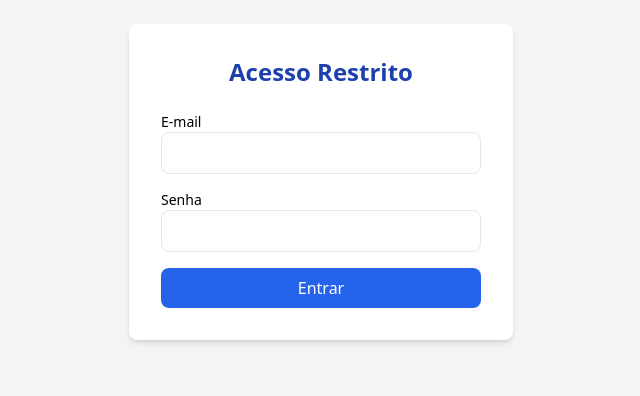
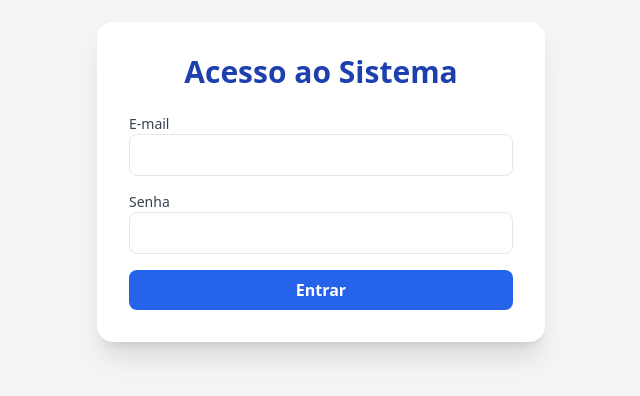
Before and after one commit to IGORGMARTINS/agendamento-lab, a plain HTML site: page login.html in a window 1280 px wide. Shown: the part 218-614 px from the top of the page, without its empty margins (319-959 px from the left). Drawn offline with nearby package versions, Linux system fonts and the light colour scheme.

Commit message:
Update login.html

```diff
--- a/login.html
+++ b/login.html
@@ -2,30 +2,32 @@
 <html lang="pt-br">
 <head>
     <meta charset="UTF-8">
-    <title>Login - Agendamento Lab</title>
+    <meta name="viewport" content="width=device-width, initial-scale=1.0">
+    <title>Login - SESC Lab</title>
     <script src="https://cdn.tailwindcss.com"></script>
     <script src="https://cdn.jsdelivr.net/npm/@supabase/supabase-js@2"></script>
 </head>
 <body class="bg-gray-100 flex items-center justify-center h-screen">
-    <div class="bg-white p-8 rounded-lg shadow-md w-96">
-        <h2 class="text-2xl font-bold mb-6 text-center text-blue-800">Acesso Restrito</h2>
+    <div class="bg-white p-8 rounded-2xl shadow-xl w-full max-w-md">
+        <h2 class="text-3xl font-bold mb-6 text-center text-blue-800">Acesso ao Sistema</h2>
         <form id="loginForm" class="space-y-4">
             <div>
-                <label class="block text-sm font-medium">E-mail</label>
-                <input type="email" id="email" required class="w-full px-4 py-2 border rounded-lg">
+                <label class="block text-sm font-medium text-gray-700">E-mail</label>
+                <input type="email" id="email" required class="w-full px-4 py-2 border rounded-lg focus:ring-2 focus:ring-blue-500 outline-none">
             </div>
             <div>
-                <label class="block text-sm font-medium">Senha</label>
-                <input type="password" id="password" required class="w-full px-4 py-2 border rounded-lg">
+                <label class="block text-sm font-medium text-gray-700">Senha</label>
+                <input type="password" id="password" required class="w-full px-4 py-2 border rounded-lg focus:ring-2 focus:ring-blue-500 outline-none">
             </div>
-            <button type="submit" class="w-full bg-blue-600 text-white py-2 rounded-lg hover:bg-blue-700">Entrar</button>
+            <button type="submit" class="w-full bg-blue-600 text-white font-bold py-2 rounded-lg hover:bg-blue-700 transition">Entrar</button>
         </form>
         <p id="errorMsg" class="text-red-500 text-sm mt-4 hidden text-center"></p>
     </div>
 
     <script type="module">
+        // Use suas credenciais aqui
         const SUPABASE_URL = 'https://sleqpwizeeezhklwzgig.supabase.co';
-        const SUPABASE_KEY = 'SUA_ANON_KEY_AQUI'; // Use a mesma chave do outro arquivo
+        const SUPABASE_KEY = 'SUA_ANON_KEY_AQUI';
         const supabaseClient = supabase.createClient(SUPABASE_URL, SUPABASE_KEY);
 
         document.getElementById('loginForm').addEventListener('submit', async (e) => {
@@ -40,7 +42,8 @@
                 msg.textContent = "Erro: " + error.message;
                 msg.classList.remove('hidden');
             } else {
-                window.location.href = 'index.html'; // Redireciona para a página principal
+                // Salva a sessão e redireciona
+                window.location.href = 'index.html';
             }
         });
     </script>
```
